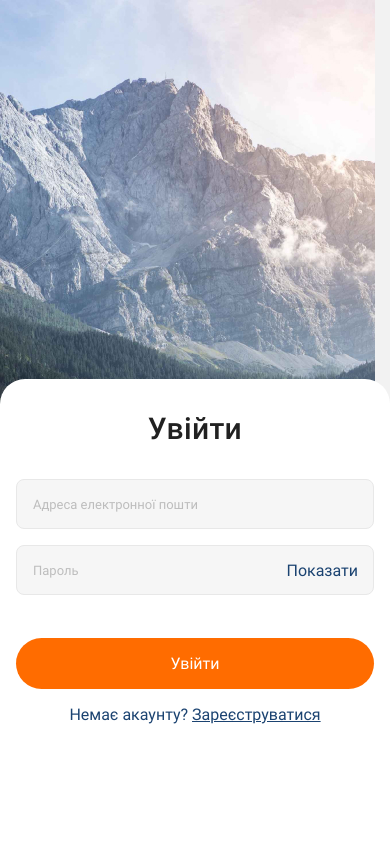
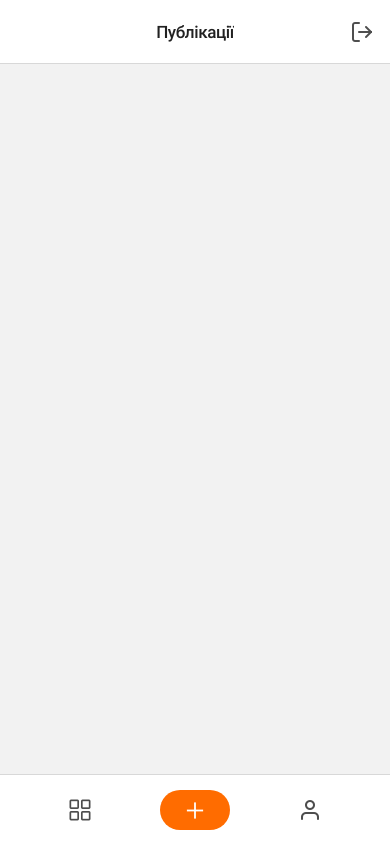
Before and after one commit to AleksandrSherehkov/react-native-project, a React Native app: screen /Home in a window 390 px wide. Built offline with nearby package versions, Linux system fonts and the light colour scheme.

Commit message:
Update: sabmin navigate

```diff
--- a/App.js
+++ b/App.js
@@ -11,7 +11,7 @@ export default function App() {
     "Roboto-Bold": require("./assets/fonts/Roboto-Bold.ttf"),
   });
 
-  const routing = defineRoute(null);
+  const routing = defineRoute(false);
 
   if (!fontsLoaded && !error) {
     return null;
--- a/Screens/auth/LoginScreen.jsx
+++ b/Screens/auth/LoginScreen.jsx
@@ -6,6 +6,7 @@ import {
   Platform,
   TouchableWithoutFeedback,
 } from "react-native";
+import { useNavigation } from "@react-navigation/native";
 
 import { Input } from "../../components/Input";
 import { ConfirmBtn } from "../../components/ConfirmBtn";
@@ -21,6 +22,7 @@ import { Border, Color } from "../../styles/globalStyles";
 export const LoginScreen = () => {
   const [email, setEmail] = useState("");
   const [password, setPassword] = useState("");
+  const navigation = useNavigation();
 
   const [isKeyboardVisible, setIsKeyboardVisible] = useKeyboardVisibility();
 
@@ -29,6 +31,7 @@ export const LoginScreen = () => {
     console.log(data);
     setEmail("");
     setPassword("");
+    navigation.navigate("Home");
   };
 
   return (
--- a/Screens/auth/RegisterScreen.jsx
+++ b/Screens/auth/RegisterScreen.jsx
@@ -6,6 +6,7 @@ import {
   Platform,
   TouchableWithoutFeedback,
 } from "react-native";
+import { useNavigation } from "@react-navigation/native";
 
 import { PlusIcon } from "../../components/icons/PlusIcon";
 import { AuthTitle } from "../../components/AuthTitle";
@@ -23,6 +24,7 @@ export const RegisterScreen = () => {
   const [login, setLogin] = useState("");
   const [email, setEmail] = useState("");
   const [password, setPassword] = useState("");
+  const navigation = useNavigation();
 
   const [isKeyboardVisible, setIsKeyboardVisible] = useKeyboardVisibility();
 
@@ -32,6 +34,7 @@ export const RegisterScreen = () => {
     setLogin("");
     setEmail("");
     setPassword("");
+    navigation.navigate("Home");
   };
 
   return (
--- a/Screens/main/Home.jsx
+++ b/Screens/main/Home.jsx
@@ -1,22 +1,85 @@
-import { Text, View } from "react-native";
+import { Text, TouchableOpacity, View } from "react-native";
 import { createBottomTabNavigator } from "@react-navigation/bottom-tabs";
+import { useNavigation } from "@react-navigation/native";
+import { AntDesign } from "@expo/vector-icons";
+import { Fontisto } from "@expo/vector-icons";
+import { Feather } from "@expo/vector-icons";
 
 import { PostsScreen } from "./PostsScreen";
-import { CommentsScreen } from "./CommentsScreen";
 import { CreatePostsScreen } from "./CreatePostsScreen";
-import { MapScreen } from "./MapScreen";
 import { ProfileScreen } from "./ProfileScreen";
+import { Color, FontFamily, FontSize } from "../../styles/globalStyles";
 
 const MainTabs = createBottomTabNavigator();
 
 export const Home = () => {
+  const navigation = useNavigation();
+
   return (
-    <MainTabs.Navigator initialRouteName="Posts">
-      <MainTabs.Screen name="Posts" component={PostsScreen} />
-      <MainTabs.Screen name="Comments" component={CommentsScreen} />
-      <MainTabs.Screen name="Create" component={CreatePostsScreen} />
-      <MainTabs.Screen name="Map" component={MapScreen} />
-      <MainTabs.Screen name="Profile" component={ProfileScreen} />
+    <MainTabs.Navigator
+      initialRouteName="Posts"
+      screenOptions={{
+        tabBarShowLabel: false,
+        tabBarStyle: {
+          position: "absolute",
+          height: 70,
+        },
+        headerTitleAlign: "center",
+        headerTitleStyle: {
+          fontFamily: FontFamily.robotoMedium,
+          fontSize: FontSize.l,
+          lineHeight: 22,
+          letterSpacing: -0.408,
+          color: Color.dark,
+        },
+      }}
+    >
+      <MainTabs.Screen
+        name="Posts"
+        component={PostsScreen}
+        options={{
+          title: "Публікації",
+          tabBarIcon: () => (
+            <AntDesign name="appstore-o" size={24} color={Color.fogGray} />
+          ),
+          headerRight: () => (
+            <TouchableOpacity
+              style={{ marginRight: 16 }}
+              activeOpacity={0.5}
+              onPress={() => navigation.navigate("Login")}
+            >
+              <Feather name="log-out" size={24} color={Color.fogGray} />
+            </TouchableOpacity>
+          ),
+        }}
+      />
+      <MainTabs.Screen
+        name="Create"
+        component={CreatePostsScreen}
+        options={{
+          title: "Створити публікацію",
+          tabBarIcon: () => (
+            <Fontisto name="plus-a" size={18} color={Color.white} />
+          ),
+          tabBarItemStyle: {
+            alignSelf: "center",
+            height: 40,
+            maxWidth: 70,
+            borderRadius: 20,
+            backgroundColor: Color.orange,
+          },
+        }}
+      />
+      <MainTabs.Screen
+        name="Profile"
+        component={ProfileScreen}
+        options={{
+          headerShown: false,
+          tabBarIcon: () => (
+            <Feather name="user" size={24} color={Color.fogGray} />
+          ),
+        }}
+      />
     </MainTabs.Navigator>
   );
 };
--- a/Screens/main/ProfileScreen.jsx
+++ b/Screens/main/ProfileScreen.jsx
@@ -1,9 +1,10 @@
 import { Text, View } from "react-native";
+import { Background } from "../../components/Background";
 
 export const ProfileScreen = () => {
   return (
-    <View>
+    <Background>
       <Text>ProfileScreen</Text>
-    </View>
+    </Background>
   );
 };
--- a/components/Redirect.jsx
+++ b/components/Redirect.jsx
@@ -1,4 +1,4 @@
-import { StyleSheet, Text, View } from "react-native";
+import { StyleSheet, Text, TouchableOpacity, View } from "react-native";
 import { useNavigation } from "@react-navigation/native";
 import { Color, FontFamily, FontSize } from "../styles/globalStyles";
 
@@ -12,12 +12,16 @@ export const Redirect = ({
   return (
     <View style={styles.container}>
       <Text style={styles.redirectText}>{firstPart}</Text>
-      <Text
+      <TouchableOpacity
         onPress={() => navigation.navigate(navigateTo)}
-        style={{ ...styles.redirectText, textDecorationLine: "underline" }}
+        activeOpacity={0.5}
       >
-        {secondPart}
-      </Text>
+        <Text
+          style={{ ...styles.redirectText, textDecorationLine: "underline" }}
+        >
+          {secondPart}
+        </Text>
+      </TouchableOpacity>
     </View>
   );
 };
--- a/styles/globalStyles.js
+++ b/styles/globalStyles.js
@@ -22,6 +22,7 @@ export const Color = {
   lightGray: "#F6F6F6",
   gray: "#E8E8E8",
   darkGray: "#bdbdbd",
+  fogGray: "#212121cc",
   orange: "#FF6C00",
 };
 
--- a/utils/router.js
+++ b/utils/router.js
@@ -3,6 +3,8 @@ import { createStackNavigator } from "@react-navigation/stack";
 import { LoginScreen } from "../Screens/auth/LoginScreen";
 import { RegisterScreen } from "../Screens/auth/RegisterScreen";
 import { Home } from "../Screens/main/Home";
+import { CommentsScreen } from "../Screens/main/CommentsScreen";
+import { MapScreen } from "../Screens/main/MapScreen";
 
 const MainStack = createStackNavigator();
 
@@ -21,9 +23,17 @@ export const defineRoute = (isAuth) => {
             component={RegisterScreen}
             options={{ headerShown: false }}
           />
+          <MainStack.Screen
+            name="Home"
+            component={Home}
+            options={{ headerShown: false }}
+          />
         </>
       ) : (
-        <MainStack.Screen name="Home" component={Home} />
+        <>
+          <MainStack.Screen name="Comments" component={CommentsScreen} />
+          <MainStack.Screen name="Map" component={MapScreen} />
+        </>
       )}
     </MainStack.Navigator>
   );
```
